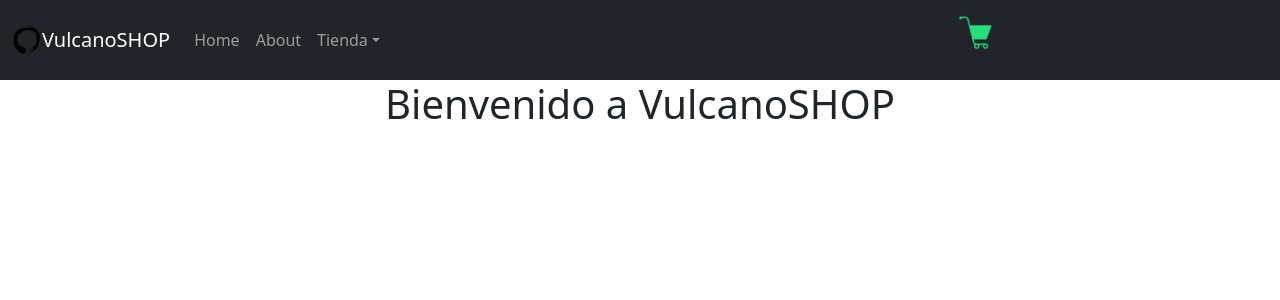
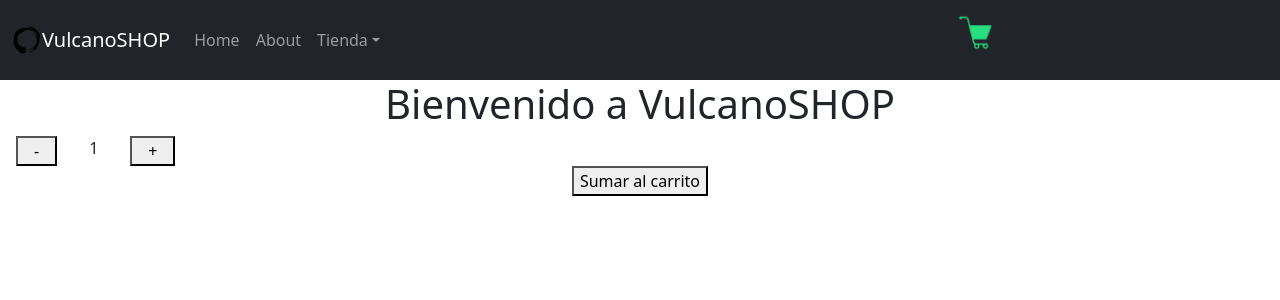
Before and after one commit to mfdiaza/vulcanoshop, a React (Create React App) app: page / in a window 1280 px wide. Shown: the top 300 px of the page. Built offline with nearby package versions, Linux system fonts and the light colour scheme.

Commit message:
[+] Componente ItemCount con sus funciones para sumar o restar items. Este componente se importa en ItemListContainer

```diff
--- /dev/null
+++ b/src/components/ItemCount/ItemCount.js
@@ -0,0 +1,33 @@
+import { useState } from "react";
+
+export const ItemCount = ({ stock, initial }) => {
+  const [count, setCount] = useState(initial);
+
+  const restItem = () => {
+      const newValue = count - 1
+      if(newValue >= initial)
+        setCount(newValue)
+  };
+
+  const sumItem = () => {
+    const newValue = count + 1
+    if (newValue <= stock)
+        setCount(newValue)
+  };
+
+  const onAdd = () => {
+    const message =`Agregaste ${count} producto`
+    count === 1 ? alert(message) : alert(`${message}s`);
+  };
+
+  return (
+    <div>
+    <div className="d-flex">
+      <button className='px-3 mx-3' onClick={restItem}>-</button>
+      <span className='px-2 mx-2'>{count}</span>
+      <button className='px-3 mx-3' onClick={sumItem}>+</button>
+    </div>
+    <button onClick={onAdd}>Sumar al carrito</button>
+    </div>
+  );
+};
--- a/src/components/ItemListContainer/ItemListContainer.js
+++ b/src/components/ItemListContainer/ItemListContainer.js
@@ -1,4 +1,5 @@
 import "./ItemListContainer.css";
+import { ItemCount } from '../ItemCount/ItemCount'
 
 export const ItemListContainer = ({greeting}) => {
     return (
@@ -6,6 +7,8 @@ export const ItemListContainer = ({greeting}) => {
             <h1>
                 {greeting}
             </h1>
+
+        <ItemCount stock={12} initial={1}/>
         </div>
     );
   };
```
